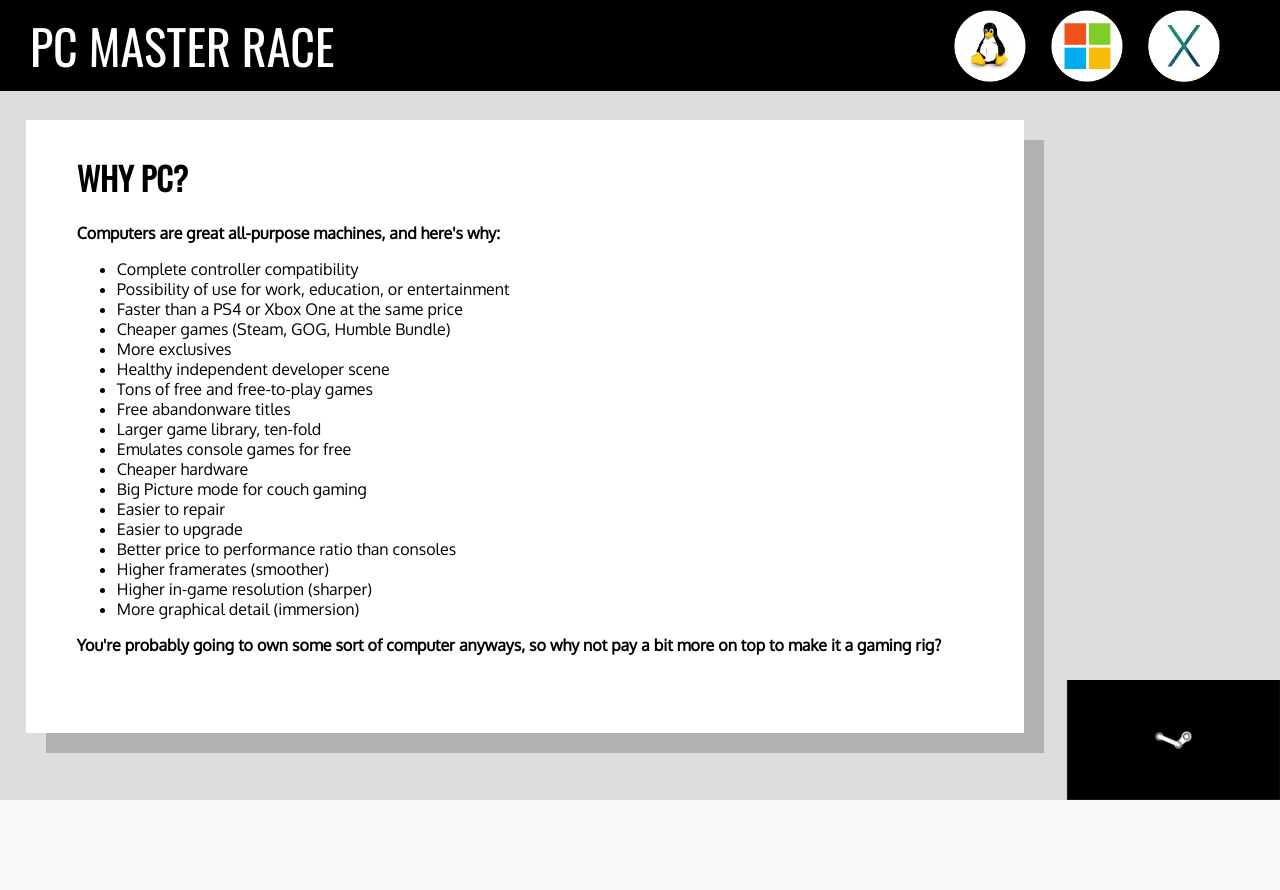
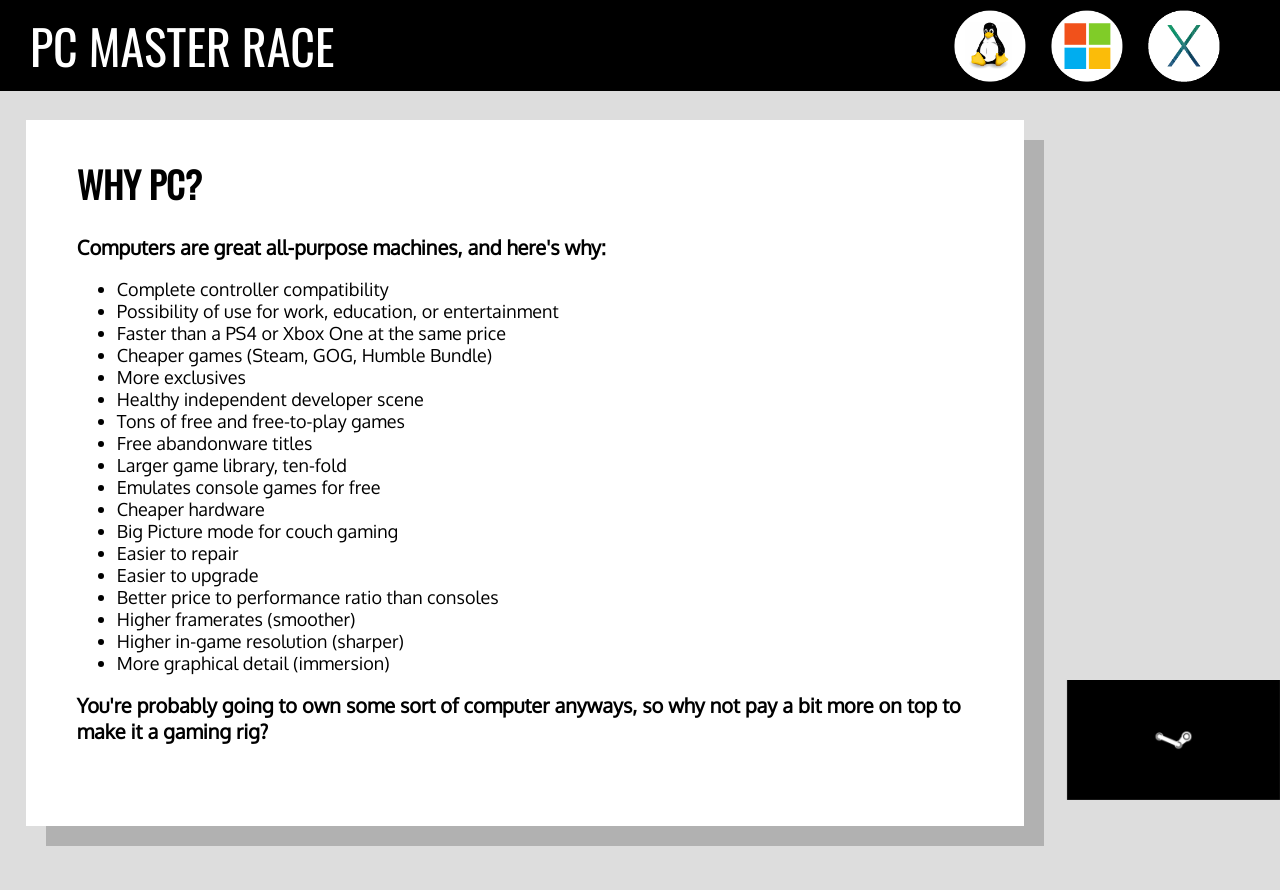
Before and after one commit to Eegras/pcmr, a PHP site: page / in a window 1280 px wide. Before the commit the page ends 800 px from the top, so only its background shows below. Run offline with PHP 8.4, Linux system fonts and the light colour scheme; some libraries are stand-ins or nearby versions.

Commit message:
Finishing up formatting.

```diff
--- a/css/index.css
+++ b/css/index.css
@@ -10,6 +10,10 @@ body {
 
 h1 {
 	font-family: 'Oswald', sans-serif;
+}
+
+b {
+	font-size: 20px;
 }
 
 .cycle {
@@ -99,4 +103,5 @@ h1 {
 
 #summary {
 	margin-top: 120px;
+	font-size: 18px;
 }
```
